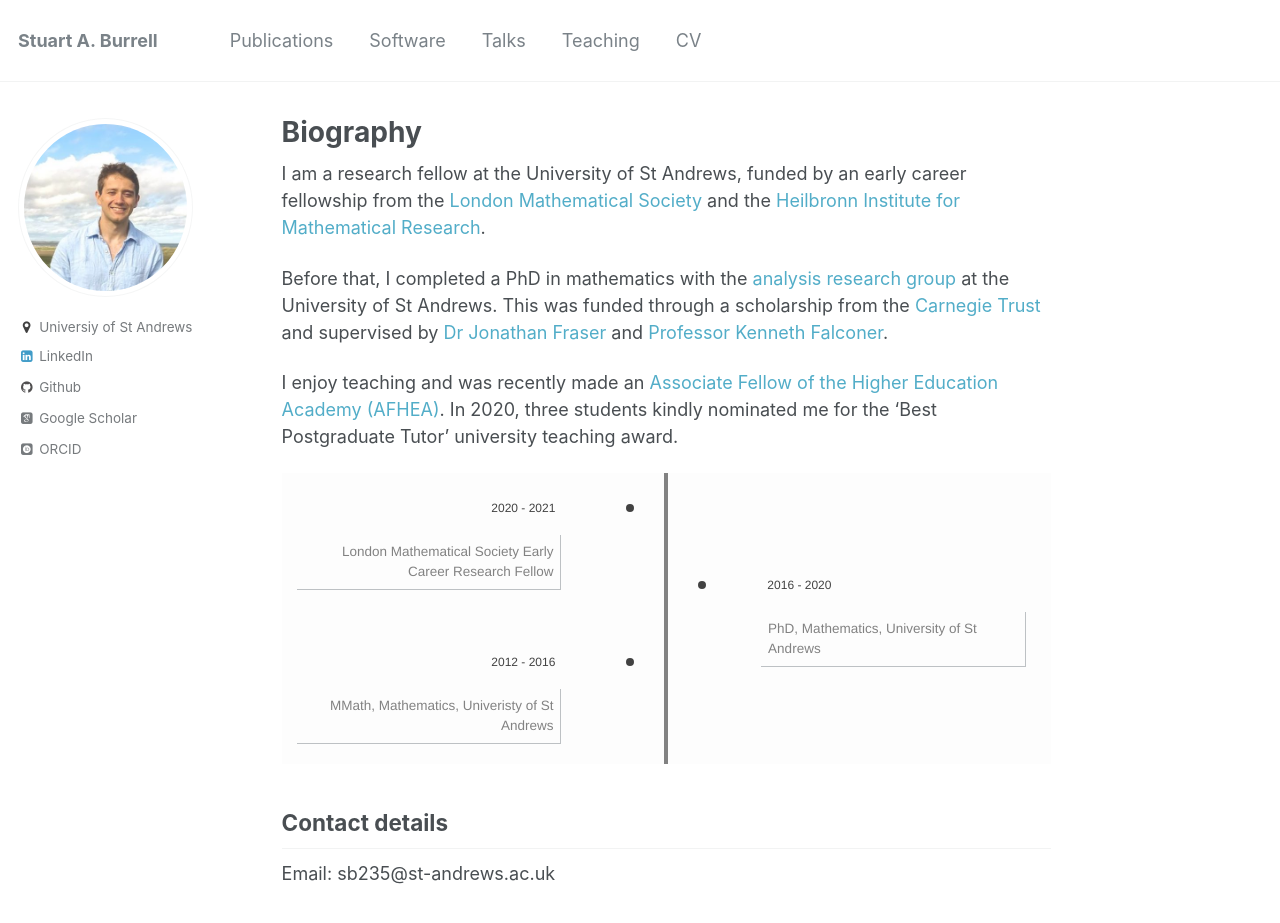
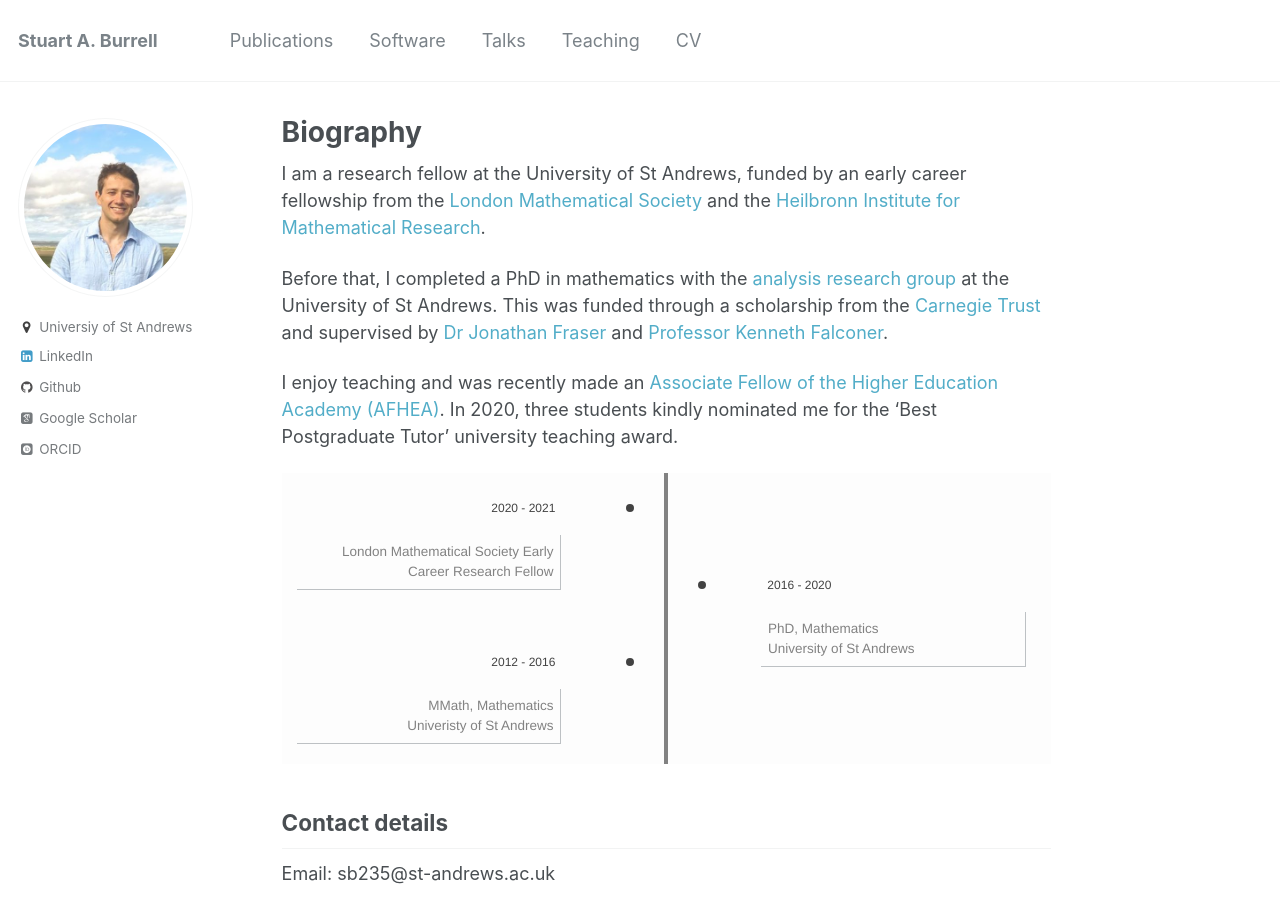
Before and after one commit to stuartburrell/stuartburrell.github.io, a Jekyll site: the page built from _pages/about.md, in a window 1280 px wide and 937 px high. Shown: the top 923 px of the window. Built offline with Jekyll 4.4.1, drawn with Linux system fonts in a browser that asks for light colours; some web fonts are replaced.

Commit message:
add timeline

```diff
--- a/_pages/about.md
+++ b/_pages/about.md
@@ -17,8 +17,8 @@ Before that, I completed a PhD in mathematics with the [analysis research group]
 I enjoy teaching and was recently made an [Associate Fellow of the Higher Education Academy (AFHEA)](https://stuartburrell.github.io/files/cert-afhea.pdf). In 2020, three students kindly nominated me for the 'Best Postgraduate Tutor' university teaching award.
 
 | 2020 - 2021 | London Mathematical Society Early Career Research Fellow |
-| 2016 - 2020 | PhD, Mathematics, University of St Andrews|
-| 2012 - 2016 | MMath, Mathematics, Univeristy of St Andrews|
+| 2016 - 2020 | PhD, Mathematics <br/>University of St Andrews|
+| 2012 - 2016 | MMath, Mathematics<br/>Univeristy of St Andrews|
 {: .timeline-md}
 
 ## Contact details
```
